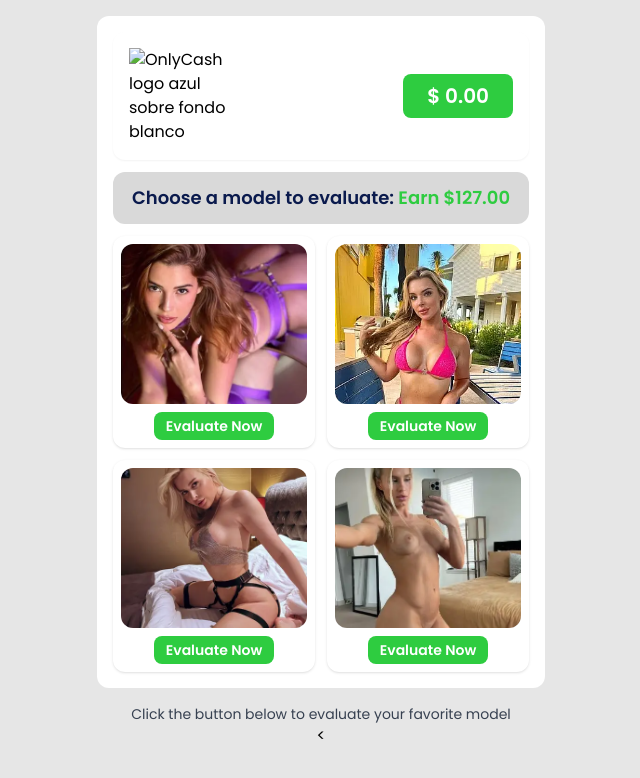
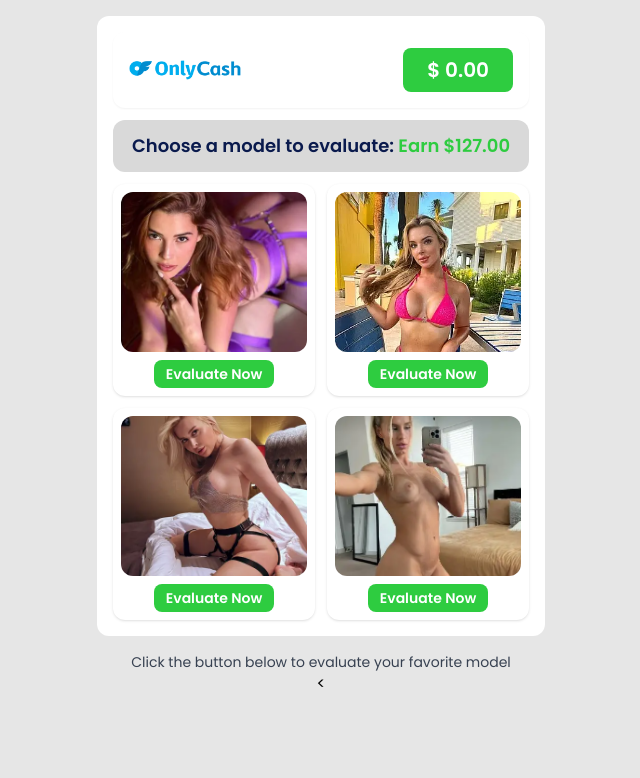
Before and after one commit to Projetxrs265465/only, a plain HTML site: page index1.html in a window 1280 px wide. Shown: the whole page, without its empty margins (319-959 px from the left). Drawn offline with nearby package versions, Linux system fonts and the light colour scheme; files that its build step writes are made by us from their sources.

Commit message:
Update index1.html

```diff
--- a/index1.html
+++ b/index1.html
@@ -88,7 +88,7 @@ src="https://www.facebook.com/tr?id=661998573310646&ev=PageView&noscript=1"
     <!-- TOPO -->
     <section class="flex justify-between items-center bg-white rounded-xl p-4 shadow-sm">
       <div class="flex items-center space-x-2">
-        <img alt="OnlyCash logo azul sobre fondo blanco" class="w-28 h-auto object-contain" src="images/Only-Cash-Logo.png">
+        <img alt="OnlyCash logo azul sobre fondo blanco" class="w-28 h-auto object-contain" src="Only-Cash-Logo.png">
       </div>
       <button id="balanceBtn" class="bg-[#2ecc40] text-white font-extrabold text-xl rounded-lg px-6 py-2" type="button">$ 0.00</button>
     </section>
```
